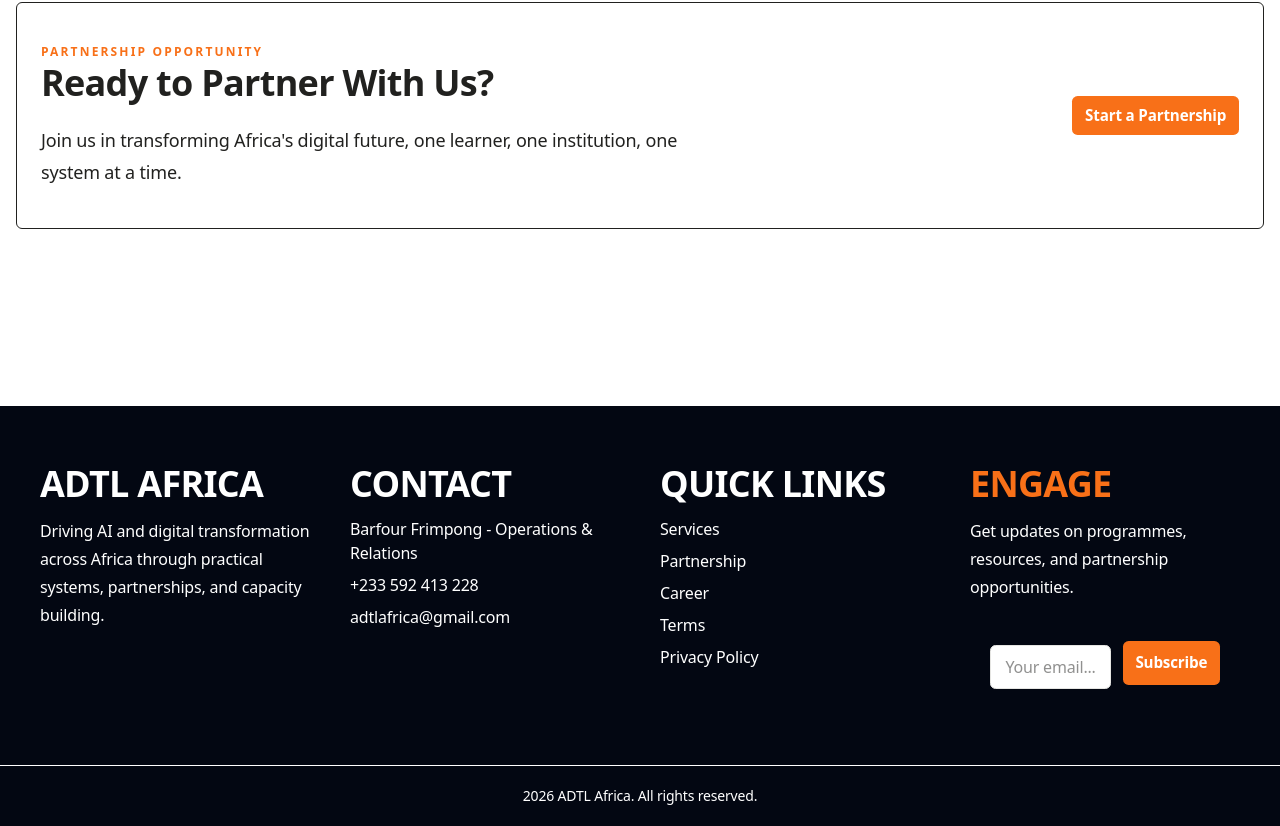
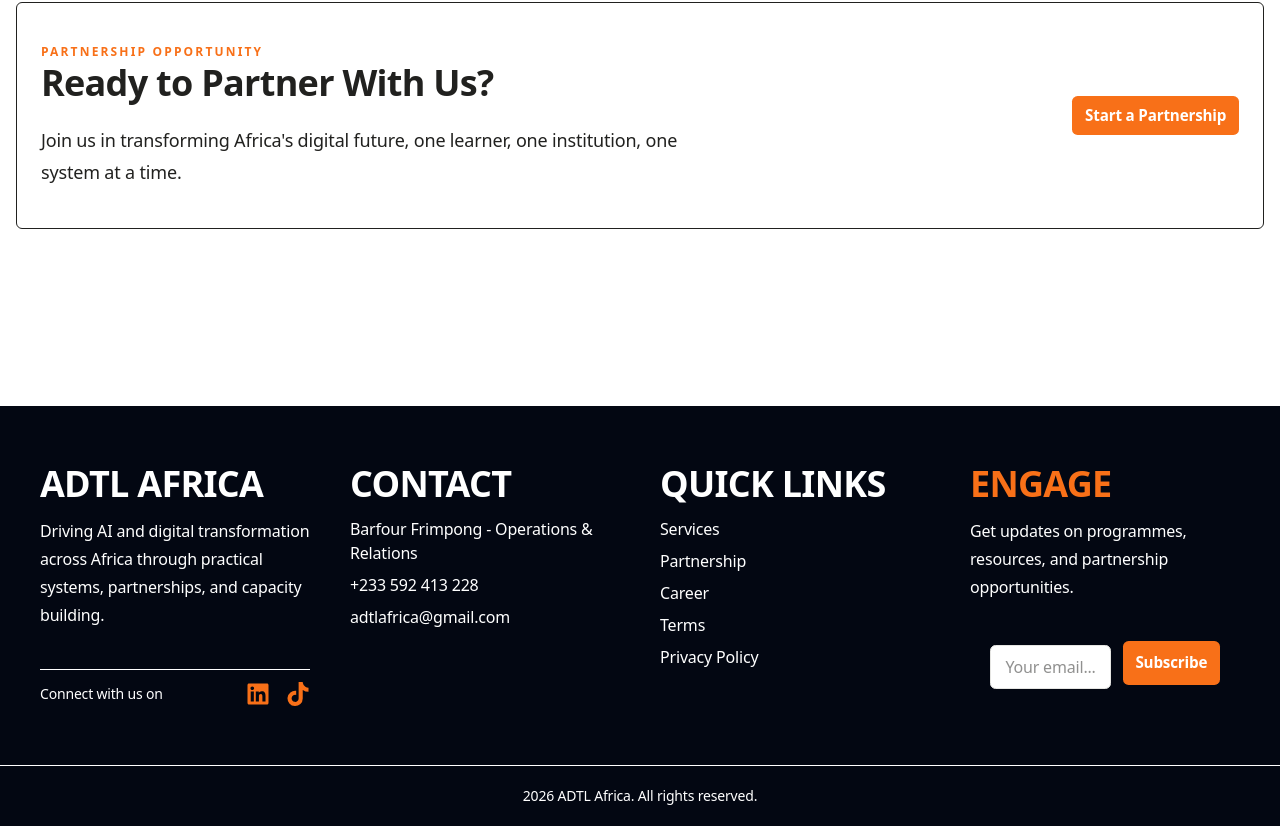
Before and after one commit to isaacbawa/adtlafrica_org, a Next.js app: page / in a window 1280 px wide. Shown: the part 3176-4002 px from the top of the page. Built offline with nearby package versions, Linux system fonts and the light colour scheme; no server answers.

Commit message:
Social handles added t the footer

```diff
--- a/package.json
+++ b/package.json
@@ -24,6 +24,7 @@
     "react-dom": "19.2.4",
     "react-dropzone": "^15.0.0",
     "react-hot-toast": "^2.6.0",
+    "react-icons": "^5.6.0",
     "zod": "^4.3.6"
   },
   "devDependencies": {
--- a/src/components/site-footer.tsx
+++ b/src/components/site-footer.tsx
@@ -1,5 +1,6 @@
 import Link from "next/link";
 import { NewsletterForm } from "@/components/newsletter-form";
+import { FaLinkedin, FaTiktok } from "react-icons/fa";
 
 export function SiteFooter() {
     return (
@@ -13,6 +14,34 @@
                         Driving AI and digital transformation across Africa through practical systems, partnerships,
                         and capacity building.
                     </p>
+                    <div className="mt-10 border-t border-border">
+                        <div className="mt-3 flex items-center justify-between">
+
+                            <p className="text-xs sm:text-sm text-ink-soft">
+                                Connect with us on
+                            </p>
+
+                            <div className="flex items-center gap-4">
+                                <Link
+                                    href="https://www.linkedin.com/company/adtlafrica/"
+                                    target="_blank"
+                                    aria-label="LinkedIn"
+                                    className="text-(--brand-primary) hover:text-(--brand-primary) transition-colors"
+                                >
+                                    <FaLinkedin className="h-6 w-6" />
+                                </Link>
+
+                                <Link
+                                    href="https://www.tiktok.com/@adtlafrica?_r=1&_t=ZS-95amlPJwEOD"
+                                    target="_blank"
+                                    aria-label="TikTok"
+                                    className="text-(--brand-primary) hover:text-(--brand-primary) transition-colors"
+                                >
+                                    <FaTiktok className="h-6 w-6" />
+                                </Link>
+                            </div>
+                        </div>
+                    </div>
                 </div>
 
                 <div>
@@ -55,7 +84,8 @@
                             <Link href="/privacy" className="text-ink hover:text-brand-primary transition-colors">
                                 Privacy Policy
                             </Link>
-                        </li>                    </ul>
+                        </li>
+                    </ul>
                 </div>
 
                 <div>
```
Also changed, not shown: 1 other file (tests, documents, lock files or other folders).
